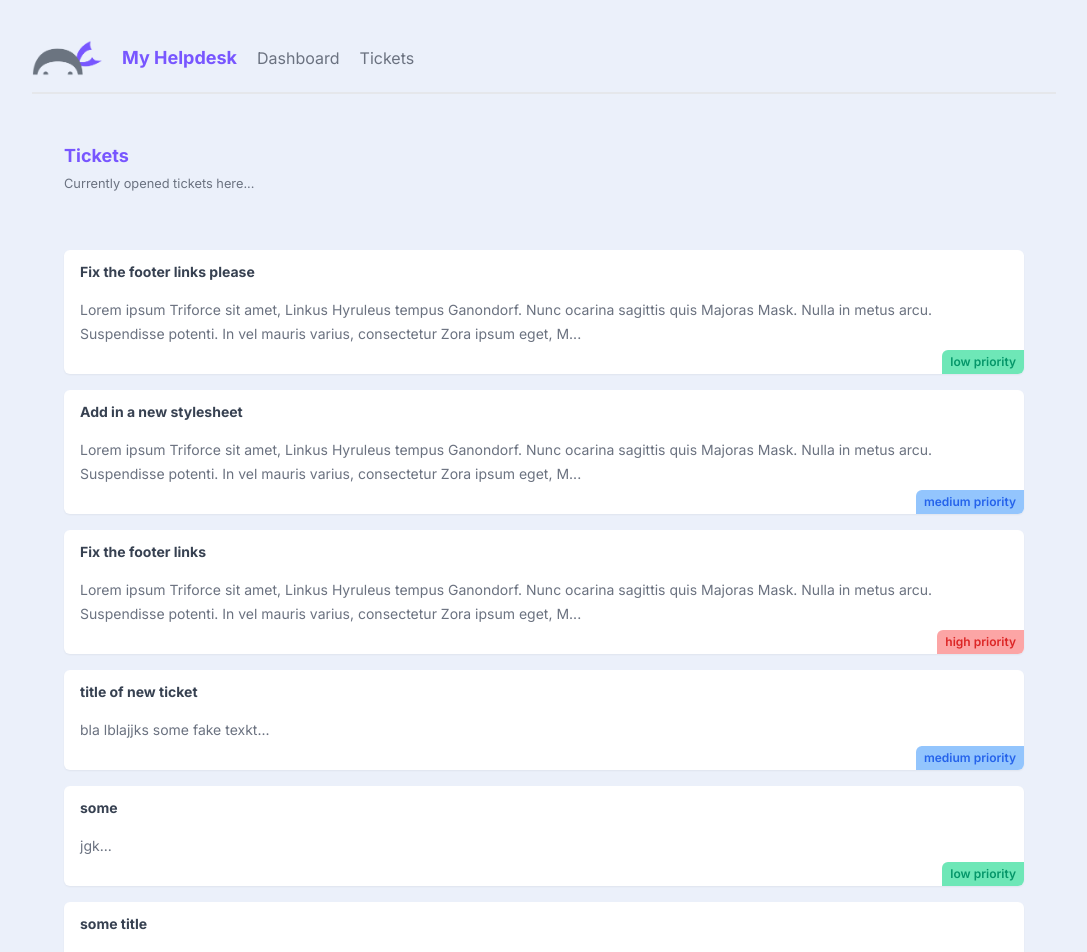
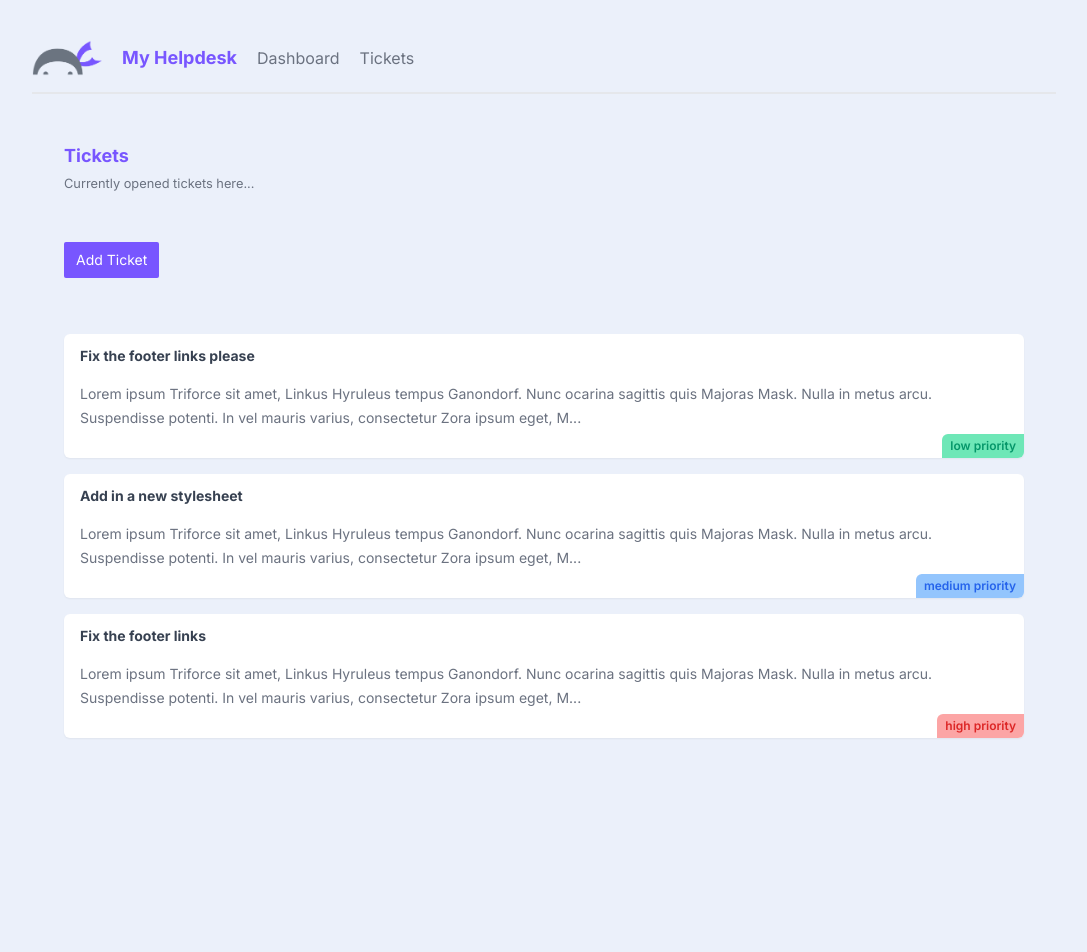
Before and after one commit to arshedgithub/Helpdesk-using-NextJs, a Next.js app: page /tickets in a window 1280 px wide. Shown: the top 952 px of the page, without its empty margins (96-1183 px from the left). After the commit the page ends 800 px from the top, so only its background shows below. Built offline with nearby package versions, Linux system fonts and the light colour scheme; data requests are answered from the project's data file.

Commit message:
adding interface and fix bugs

```diff
--- a/_data/db.json
+++ b/_data/db.json
@@ -20,27 +20,6 @@
       "body": "Lorem ipsum Triforce sit amet, Linkus Hyruleus tempus Ganondorf. Nunc ocarina sagittis quis Majoras Mask. Nulla in metus arcu. Suspendisse potenti. In vel mauris varius, consectetur Zora ipsum eget, Master Sword porttitor urna. Fusce elementum urna elit, eget eleifend velit consectetur eget. Integer vel lobortis ipsum, vitae auctor Ocarina of Time. Donec sed urna dapibus, interdum magna a, eleifend magna. Curabitur tincidunt enim a neque volutpat. Phasellus auctor magna vel nunc pretium, ut volutpat justo tristique. Pellentesque cursus convallis mauris, in tempus enim tincidunt vitae.",
       "priority": "high",
       "user_email": "peach@netninja.dev"
-    },
-    {
-      "id": 4,
-      "title": "title of new ticket",
-      "body": "bla lblajjks some fake texkt",
-      "priority": "medium",
-      "user_email": "arshed@gmail.com"
-    },
-    {
-      "id": 4,
-      "title": "some",
-      "body": "jgk",
-      "priority": "low",
-      "user_email": "arshed@gmail.com"
-    },
-    {
-      "id": 4,
-      "title": "some title",
-      "body": "body if",
-      "priority": "high",
-      "user_email": "arshed@gmail.com"
     }
   ]
 }
--- a/app/interface/Ticket.tsx
+++ b/app/interface/Ticket.tsx
@@ -1,5 +1,5 @@
 export interface Ticket {
-    id: number;
+    id?: string;
     title: string;
     body: string;
     priority: string;
--- a/app/tickets/create/CreateForm.tsx
+++ b/app/tickets/create/CreateForm.tsx
@@ -23,7 +23,7 @@ export default function CreateForm() {
         setIsLoading(true);
 
         const ticket: Ticket = {
-            id: 4, title, body, priority, user_email: 'arshed@gmail.com'
+            title, body, priority, user_email: 'arshed@gmail.com'
         }
 
         const res = await fetch('http://localhost:4000/tickets', {
--- a/app/tickets/page.tsx
+++ b/app/tickets/page.tsx
@@ -1,6 +1,7 @@
 import { Suspense } from "react";
 import TicketList from "./TicketList";
 import Loading from "../loading";
+import Link from "next/link";
 
 export default function Tickets() {
     return (
@@ -9,6 +10,10 @@ export default function Tickets() {
                 <div>
                     <h2>Tickets</h2>
                     <p><small>Currently opened tickets here...</small></p>
+                    <br /><br />
+                    <Link href="/tickets/create">
+                        <button className="bg-primary text-white">Add Ticket</button>
+                    </Link>
                 </div>
             </nav>
 
```
